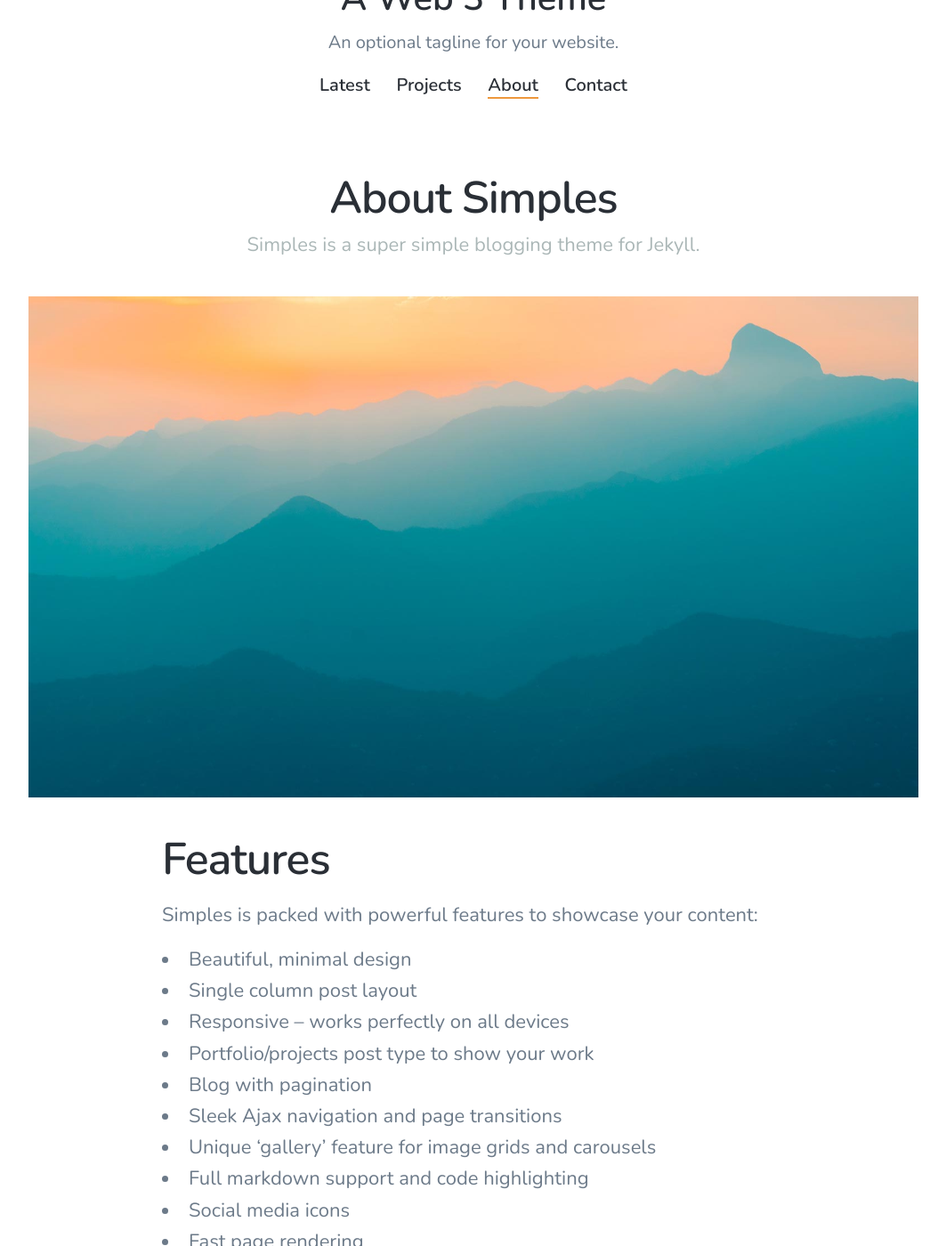
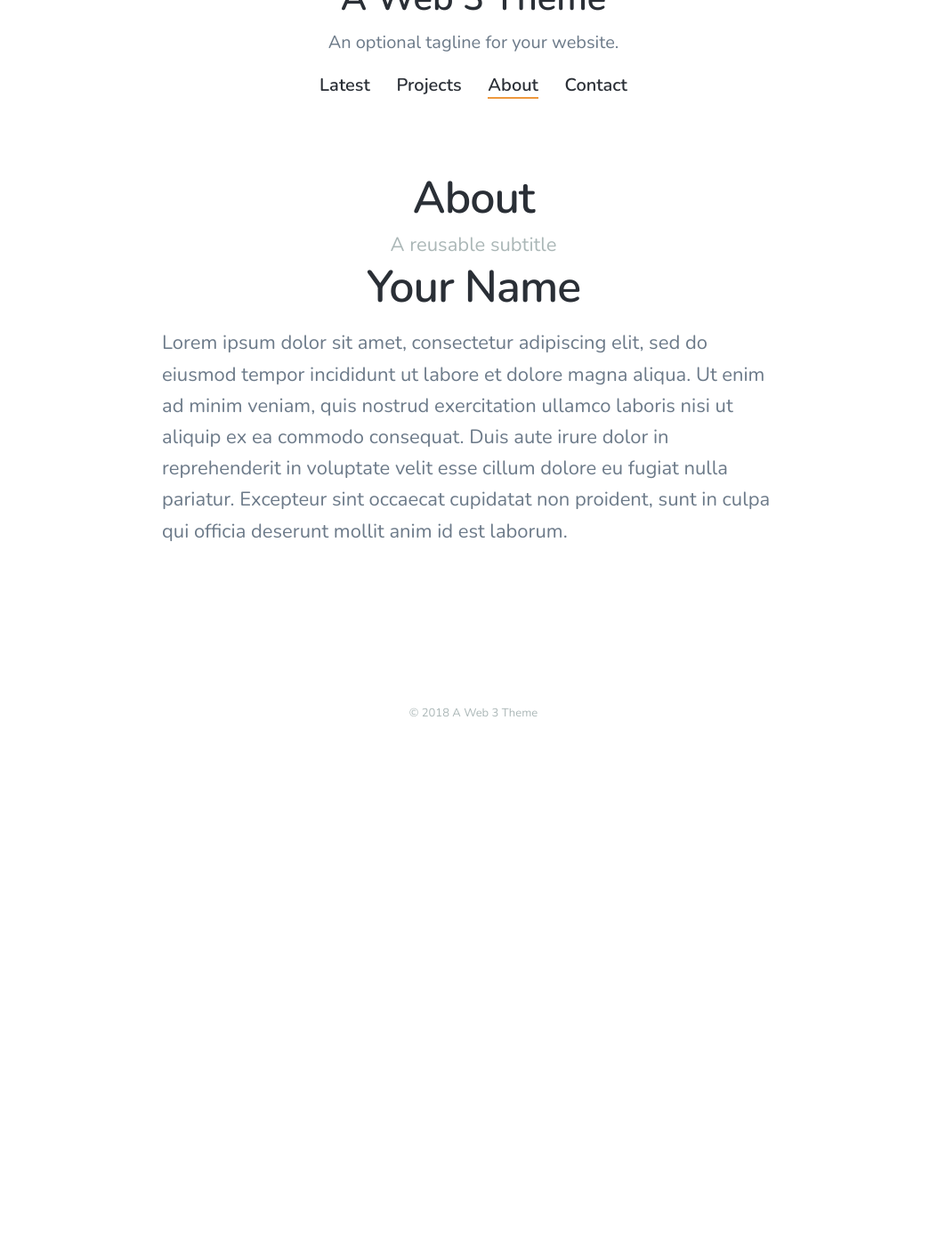
Before and after one commit to noremuhh/web-3-theme, a Jekyll site: the page built from _pages/about.md, in a window 1280 px wide and 1400 px high, scrolled down 277 px. Shown: the whole window at 89% size, without its empty margins (108-1171 px from the left). Built offline with Jekyll 4.4.1, drawn with Linux system fonts in a browser that asks for light colours; nearby versions of some CDN libraries; after the commit the page ends 1165 px from its top, so only the background shows below that; some of the changed text lies outside the part shown.

Commit message:
Updated About

```diff
--- a/_pages/about.md
+++ b/_pages/about.md
@@ -1,33 +1,11 @@
 ---
-title: About Simples
-description: Simples is a super simple blogging theme for Jekyll.
-subtitle: Simples is a super simple blogging theme for Jekyll.
+title: About
+description: Excepteur sint occaecat cupidatat non proident, sunt in culpa qui officia
+  deserunt mollit anim id est laborum.
+subtitle: A reusable subtitle
 featured_image: "/images/social.jpg"
 ---
 
-![](/images/demo/demo-landscape.jpg)
+# Your Name
 
-## Features
-
-Simples is packed with powerful features to showcase your content:
-
-* Beautiful, minimal design
-* Single column post layout
-* Responsive – works perfectly on all devices
-* Portfolio/projects post type to show your work
-* Blog with pagination
-* Sleek Ajax navigation and page transitions
-* Unique 'gallery' feature for image grids and carousels
-* Full markdown support and code highlighting
-* Social media icons
-* Fast page rendering
-* Built with SEO best practices in mind
-* Customize everything – colors, fonts, sizes etc. – via a simple settings file
-* Works with GitHub Pages
-* Updated and supported by the developers
-
-## Get Simples
-
-Simples is created and supported by [Jekyll Themes](https://jekyllthemes.io), and is available for $29.
-
-<a href="https://jekyllthemes.io/theme/simples-blog-jekyll-theme" class="button button--large">Get This Theme</a>
+Lorem ipsum dolor sit amet, consectetur adipiscing elit, sed do eiusmod tempor incididunt ut labore et dolore magna aliqua. Ut enim ad minim veniam, quis nostrud exercitation ullamco laboris nisi ut aliquip ex ea commodo consequat. Duis aute irure dolor in reprehenderit in voluptate velit esse cillum dolore eu fugiat nulla pariatur. Excepteur sint occaecat cupidatat non proident, sunt in culpa qui officia deserunt mollit anim id est laborum.
```
